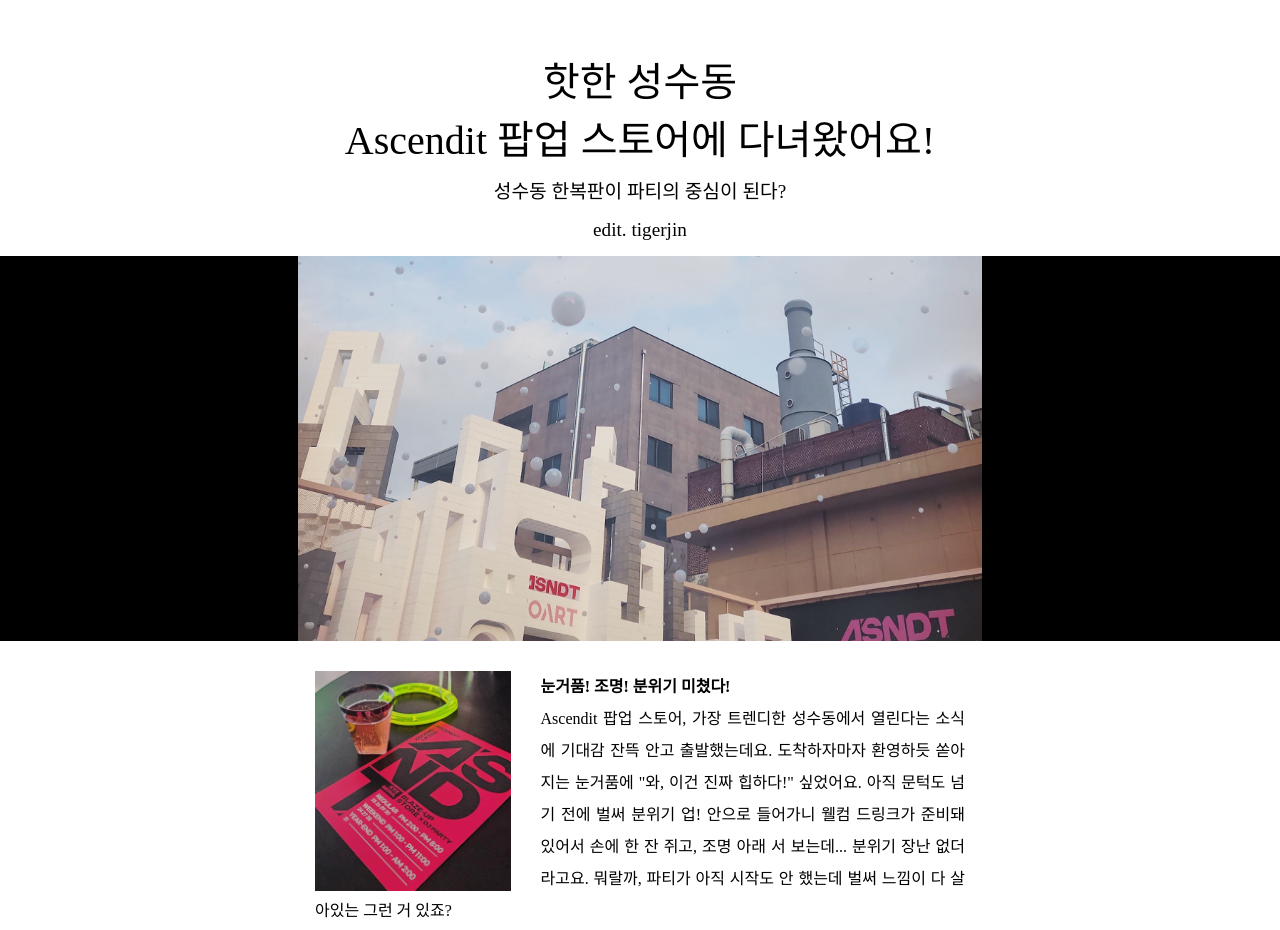
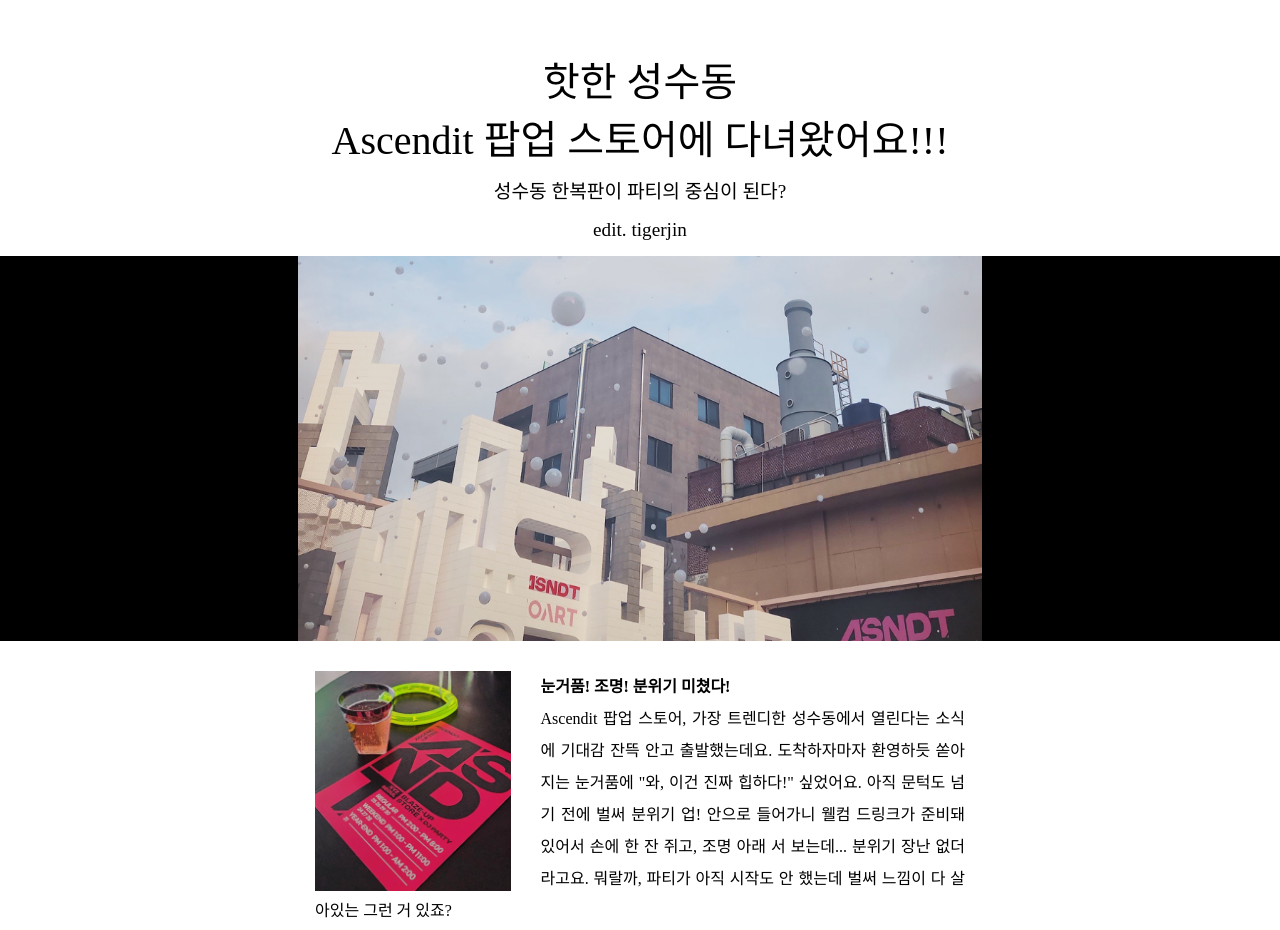
Before and after one commit to tigerjin7/Seongsu-Ascendit-250108, a plain HTML site: page index.html in a window 1280 px wide. Shown: the top 930 px of the page. Drawn offline with Linux system fonts and the light colour scheme.

Commit message:
250108-1

```diff
--- a/index.html
+++ b/index.html
@@ -13,7 +13,7 @@
     <body>
         <div class="title">
             핫한 성수동 <br>
-            Ascendit 팝업 스토어에 다녀왔어요!
+            Ascendit 팝업 스토어에 다녀왔어요!!!
         </div>
         <div id="paragraph1">
             성수동 한복판이 파티의 중심이 된다?
```
